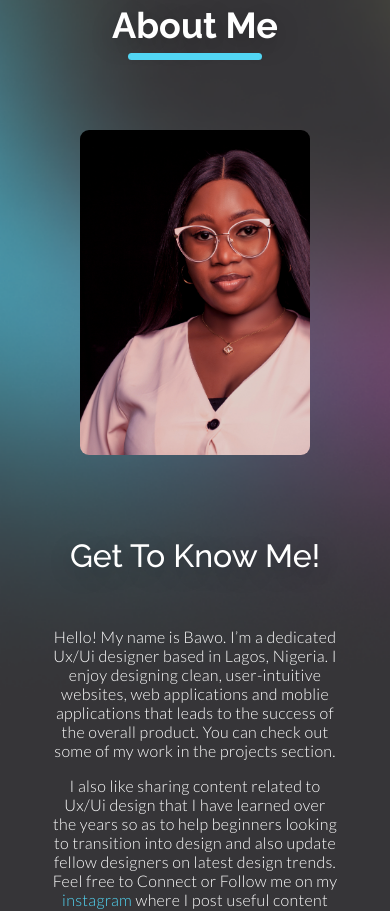
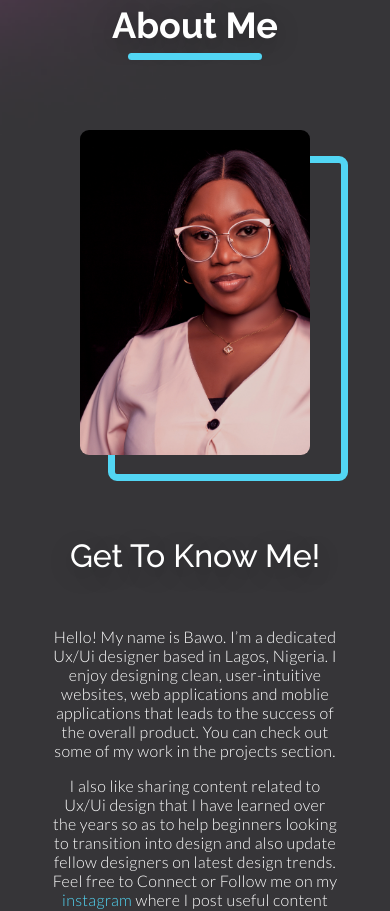
Before and after one commit to kazdevs/bawo-otaigho-portfolio, a React (Create React App) app: page / in a window 390 px wide. Shown: the part 920-1831 px from the top of the page. Built offline with nearby package versions, Linux system fonts and the light colour scheme.

Commit message:
A bunch of changes from bawo. fixed go back button, fixed email, changed fonts and bg for project details page

```diff
--- a/src/Pages/home/home.css
+++ b/src/Pages/home/home.css
@@ -1,7 +1,17 @@
 .gradient__bg {
   background: url(../../assets/Desktop\ -\ 4.png);
-  background-position: left center;
+  background-position: center center;
   background-repeat: no-repeat;
   background-size: cover;
   overflow-x: hidden;
 }
+
+@media screen and (max-width: 1024px) {
+  .gradient__bg {
+    background: url(../../assets/iPhone\ 13\ mini\ -\ 5.png);
+    background-position: center center;
+    background-repeat: no-repeat;
+    background-size: cover;
+    overflow-x: hidden;
+  }
+}
--- a/src/Pages/projectDetail/ProjectDetail.jsx
+++ b/src/Pages/projectDetail/ProjectDetail.jsx
@@ -1,6 +1,6 @@
 import React, { useState, useEffect } from 'react'
 import data from '../../sections/projects/data'
-import { Link, useParams } from 'react-router-dom'
+import { Link, useParams, useNavigate } from 'react-router-dom'
 import Skills from '../../components/skills/Skills'
 import Navbar from '../../sections/navbar/Navbar'
 // import Header from '../../sections/header/Header'
@@ -32,6 +32,9 @@ const ProjectDetail = () => {
     setParagraphs(newPerson.paragraphs)
     // alert(typeof paragraphs)
   }, [])
+
+  // for Navigate back
+  const history = useNavigate()
 
   return (
     <motion.div
@@ -81,7 +84,7 @@ const ProjectDetail = () => {
             <a href={liveLink} target='_blank' className='btn'>
               View Prototype
             </a>
-            <a href='#home' className='btn white'>
+            <a href='#home' className='btn white' onClick={() => history(-1)}>
               go back
             </a>
           </div>
--- a/src/Pages/projectDetail/projectDetail.css
+++ b/src/Pages/projectDetail/projectDetail.css
@@ -4,6 +4,10 @@
   /* border: 2px solid pink; */
   display: grid;
   place-items: center;
+  background: url(../../assets/Desktop\ -\ 4.png);
+  background-position: center center;
+  background-repeat: no-repeat;
+  background-size: cover;
 }
 .project__detail__container {
   /* border: 2px solid red; */
@@ -18,10 +22,10 @@
   justify-content: center;
   width: 100%;
   height: 70vh;
-  background: url(../../assets/Desktop\ -\ 3.png);
+  /* background: url(../../assets/Desktop\ -\ 3.png);
   background-position: center center;
   background-repeat: no-repeat;
-  background-size: cover;
+  background-size: cover; */
   color: white;
 }
 .project__details__header .header__container {
@@ -114,8 +118,9 @@
   width: 50%;
   font-family: 'Raleway';
   font-style: normal;
-  font-weight: 700;
+  font-weight: 500;
   font-size: 32px;
+  line-height: 42px;
   /* line-height: 56px; */
   text-transform: capitalize;
   color: #ffffff;
@@ -160,6 +165,12 @@
 
 /* tables screens */
 @media screen and (max-width: 1024px) {
+  #project-detail {
+    background: url(../../assets/iPhone\ 13\ mini\ -\ 5.png);
+    background-position: center center;
+    background-repeat: no-repeat;
+    background-size: cover;
+  }
   .project__details__header .header__container {
     width: 100%;
     gap: 3rem;
--- a/src/sections/about/about.css
+++ b/src/sections/about/about.css
@@ -32,6 +32,7 @@
   gap: 50px;
 }
 .about__top .about__left h4 {
+  /* border: 2px solid green; */
   font-family: 'Raleway';
   font-style: normal;
   font-weight: 500;
@@ -67,6 +68,7 @@
   margin-bottom: 20px; */
   margin-right: 75px;
   margin-bottom: 2%;
+  z-index: 1;
 }
 .about__portrait img {
   border-radius: 9px;
--- a/src/sections/footer/Footer.jsx
+++ b/src/sections/footer/Footer.jsx
@@ -41,7 +41,7 @@ const Footer = () => {
             <a href='https://www.instagram.com/uidesign3r/' target='_blank'>
               <AiOutlineInstagram />
             </a>
-            <a href='otaighobawo@gmail.com' target='_blank'>
+            <a href='mailto:otaighobawo@gmail.com' target='_blank'>
               <MdEmail />
             </a>
           </div>
--- a/src/sections/header/data.js
+++ b/src/sections/header/data.js
@@ -24,7 +24,7 @@ const data = [
   },
   {
     id: 5,
-    link: 'otaighobawo@gmail.com',
+    link: 'mailto:otaighobawo@gmail.com',
     icon: <MdEmail />,
   },
 ]
```
Also changed, not shown: src/assets/iPhone 13 mini - 5.png (added).
